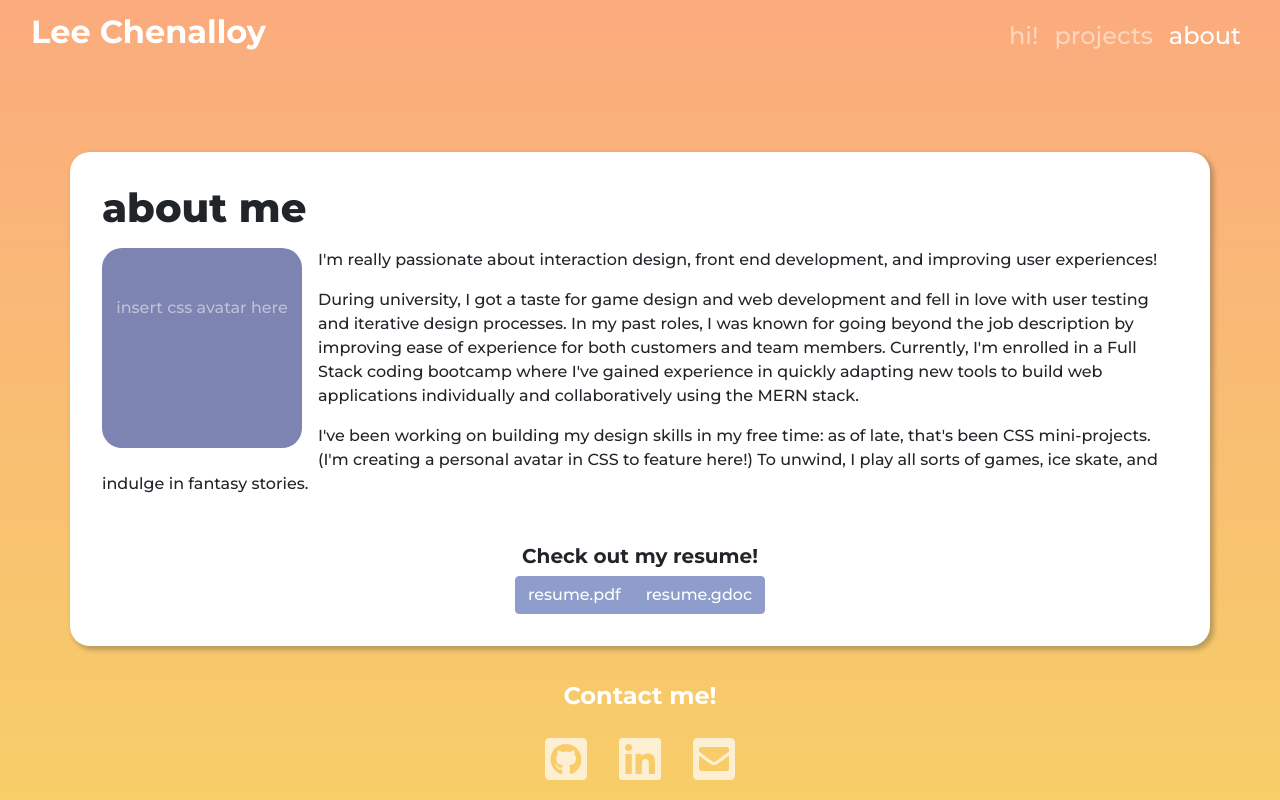
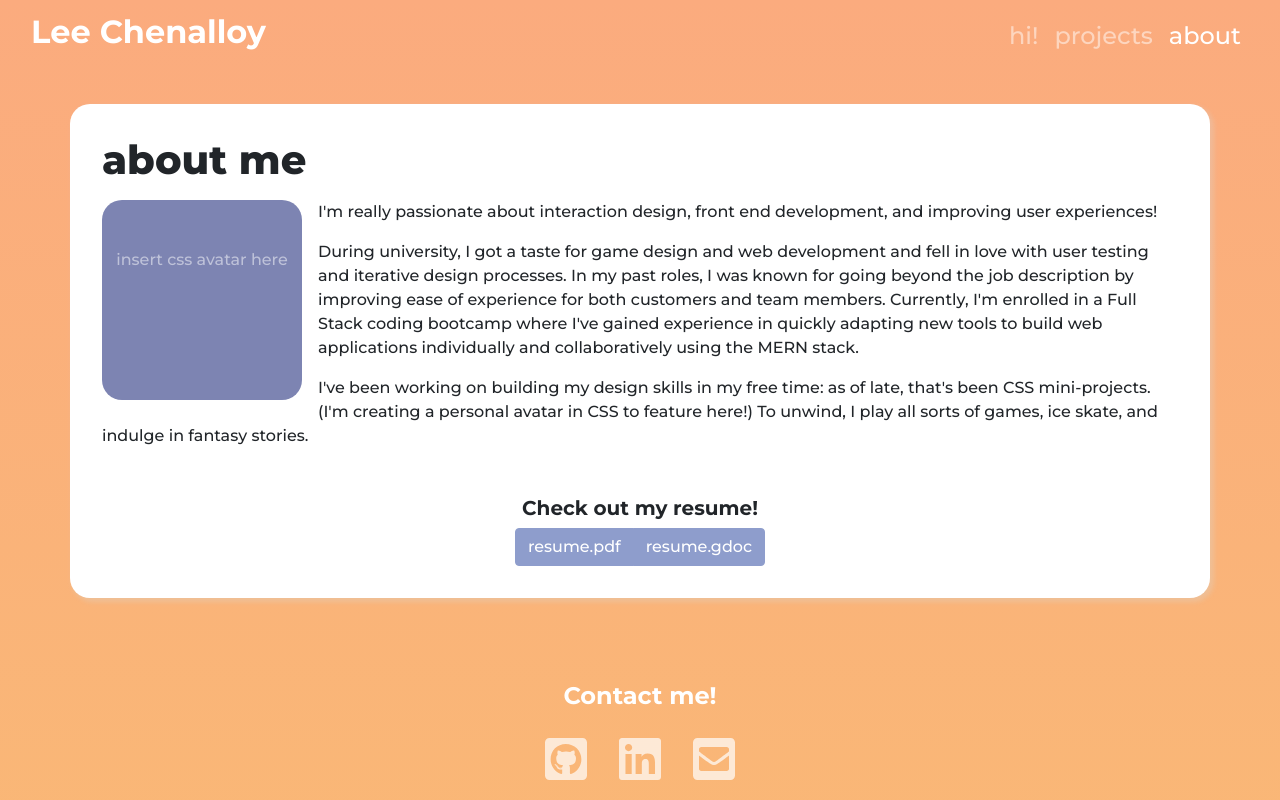
Before and after one commit to chenallee/portfolio-react, a React (Create React App) app: page /about in a window 1280 px wide. Built offline with nearby package versions, Linux system fonts and the light colour scheme; the HTML template or start-up script is replaced by a standard one.

Commit message:
page format fixed on small sizes

```diff
--- a/public/index.html
+++ b/public/index.html
@@ -25,7 +25,7 @@
       Learn how to configure a non-root public URL by running `npm run build`.
     -->
     <link href="https://fonts.googleapis.com/css2?family=Montserrat:wght@500;700;800;900&display=swap" rel="stylesheet">
-    <title>Lee Chenalloy</title>
+    <title>Lee Chenalloy | Web Developer</title>
   </head>
   <body>
     <noscript>You need to enable JavaScript to run this app.</noscript>
--- a/src/App.css
+++ b/src/App.css
@@ -2,18 +2,27 @@
 body {
     background-color: #FBAB7E;
     background: linear-gradient(180deg, #FBAB7E 0%, #F7CE68 100%) no-repeat scroll;
-    background-size: 100% 100vh;
+    background-size: 100% 300vh;
+    margin: 0;
+    padding: 0;
+    min-height: 100vh;
+}
+#root{
+    display: flex;
+    min-height: 100vh;
+    flex-direction: column;
+    margin: 0;
+}
 
-}
+
+
 
 ::selection{
     background-color: rgba(142, 157, 204, .5);
 }
-
 .bodyfont {
     font-family: 'Montserrat', sans-serif;
 }
-
 h1 {
     margin: 0 0 1rem 0;
     font-weight: 800;
@@ -23,7 +32,16 @@ h2, h3, h4, h5, h6 {
 }
 
 /* footer styles */
-.fixed-bottom .navbar-text .iconLink {
+/* had to get super specific to override bootstrap style 🙄  */
+.footer {
+    /* background-color: #FBAB7E;
+    background: linear-gradient(180deg, #FBAB7E 0%, #F7CE68 100%) no-repeat scroll; */
+    /* position: absolute;
+    bottom: 0; */
+    margin-top: auto;
+}
+
+.footer .navbar-text .iconLink {
     color: rgba(255,255,255,.7);
 }
 
@@ -37,10 +55,10 @@ h2, h3, h4, h5, h6 {
 .content {
     background-color: white;
     font-family: 'Montserrat', sans-serif;
-    margin: 5rem auto;
+    margin: 2rem auto;
     padding: 2rem;
     border-radius: 20px;
-    box-shadow: 3px 3px 5px 1px rgba(46, 49, 49, .3);
+    box-shadow: 3px 3px 5px 1px rgba(215, 218, 218, 0.3);
 }
 
 /* about page styles */
--- a/src/App.js
+++ b/src/App.js
@@ -12,6 +12,8 @@ import Footer from './components/Footer';
 import 'bootstrap/dist/css/bootstrap.min.css';
 import './App.css';
 
+import { Container } from 'react-bootstrap';
+
 //import fontawesome, add brand icons to library
 import { library } from '@fortawesome/fontawesome-svg-core';
 import { fab } from '@fortawesome/free-brands-svg-icons';
@@ -22,7 +24,7 @@ function App() {
   return (
     <Router>
       <>
-        <Header />
+      <Header />
         <Switch>
           <Route exact path='/' component={Home} />
           <Route exact path='/projects' component={Projects} />
--- a/src/components/Footer.js
+++ b/src/components/Footer.js
@@ -1,12 +1,12 @@
 import React from 'react';
-import { Navbar, Nav, Container } from 'react-bootstrap';
+import { Navbar, Container } from 'react-bootstrap';
 
 import { FontAwesomeIcon } from '@fortawesome/react-fontawesome'
 
 function Footer() {
 
     return (
-        <Navbar variant='dark' bg='' className='fixed-bottom bodyfont mt-auto' style={{ backgroundColor: 'transparent' }}>
+        <Navbar variant='dark' bg='' className='footer bodyfont' style={{ backgroundColor: 'transparent' }}>
             <Container fluid className='d-flex flex-column justify-content-center'>
                 <Navbar.Text style={{color: 'rgba(255,255,255)'}}>
                     <h4>
```
